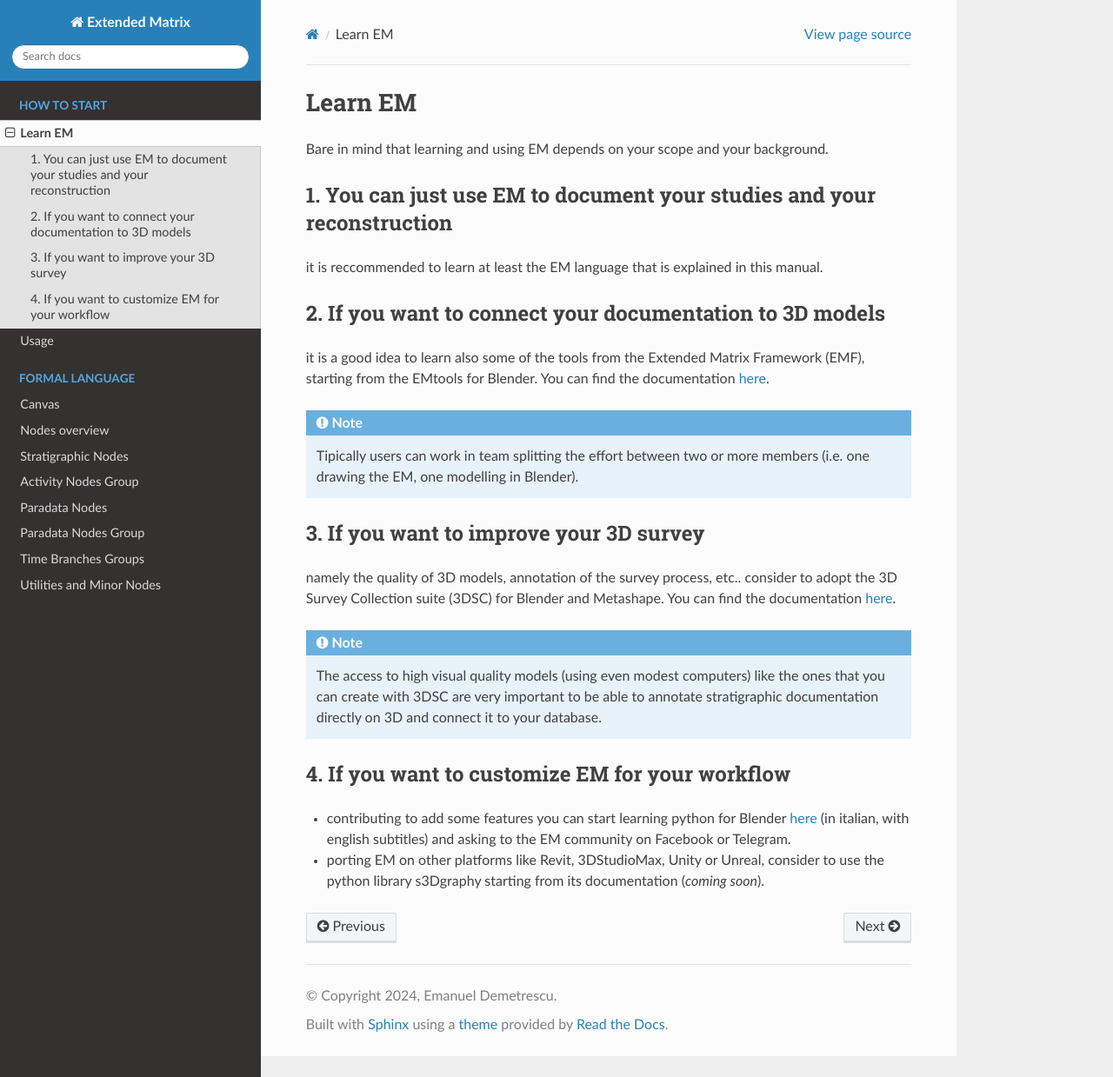
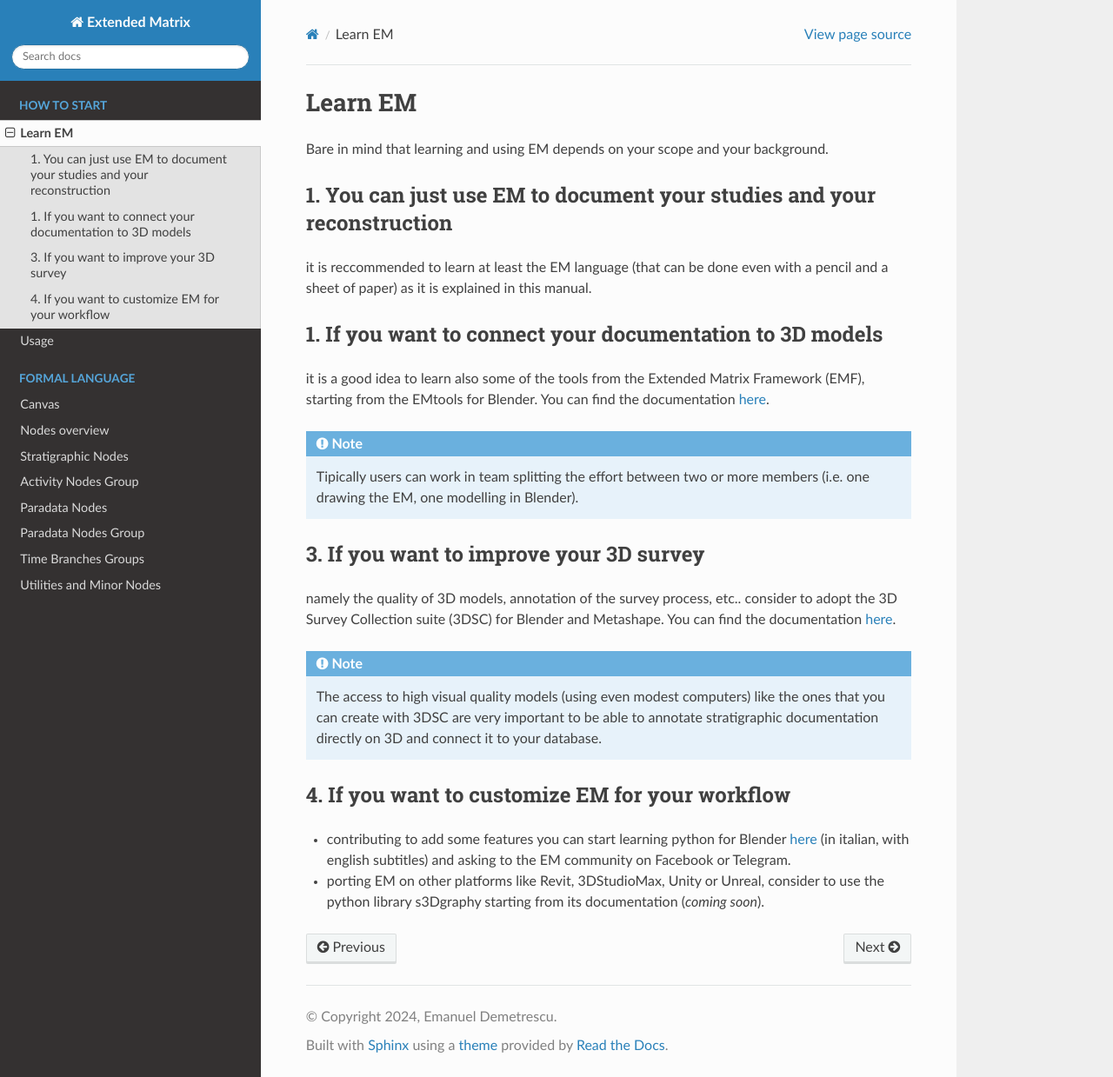
Before and after one commit to zalmoxes-laran/ExtendedMatrix-doc, a Sphinx documentation site: the page built from docs/learn_EM.rst, in a window 1280 px wide and 1239 px high. Shown: the whole window at 87% size. Built offline with Sphinx 7.4.7 and the Read the Docs theme 3.1.0, drawn with Linux system fonts in a browser that asks for light colours; pages that are not in the unit, such as notebooks, are missing from menus.

Commit message:
Update learn_EM.rst

```diff
--- a/docs/learn_EM.rst
+++ b/docs/learn_EM.rst
@@ -7,9 +7,9 @@ Bare in mind that learning and using EM depends on your scope and your backgroun
 1. You can just use EM to document your studies and your reconstruction
 -----------------------------------------------------------------------
 
-it is reccommended to learn at least the EM language that is explained in this manual.
+it is reccommended to learn at least the EM language (that can be done even with a pencil and a sheet of paper) as it is explained in this manual.
 
-2. If you want to connect your documentation to 3D models
+1. If you want to connect your documentation to 3D models
 ---------------------------------------------------------
 
 it is a good idea to learn also some of the tools from the Extended Matrix Framework (EMF), starting from the EMtools for Blender. You can find the documentation `here <https://docs.extendedmatrix.org/projects/EM-tools/en/latest/index.html>`_.
```
